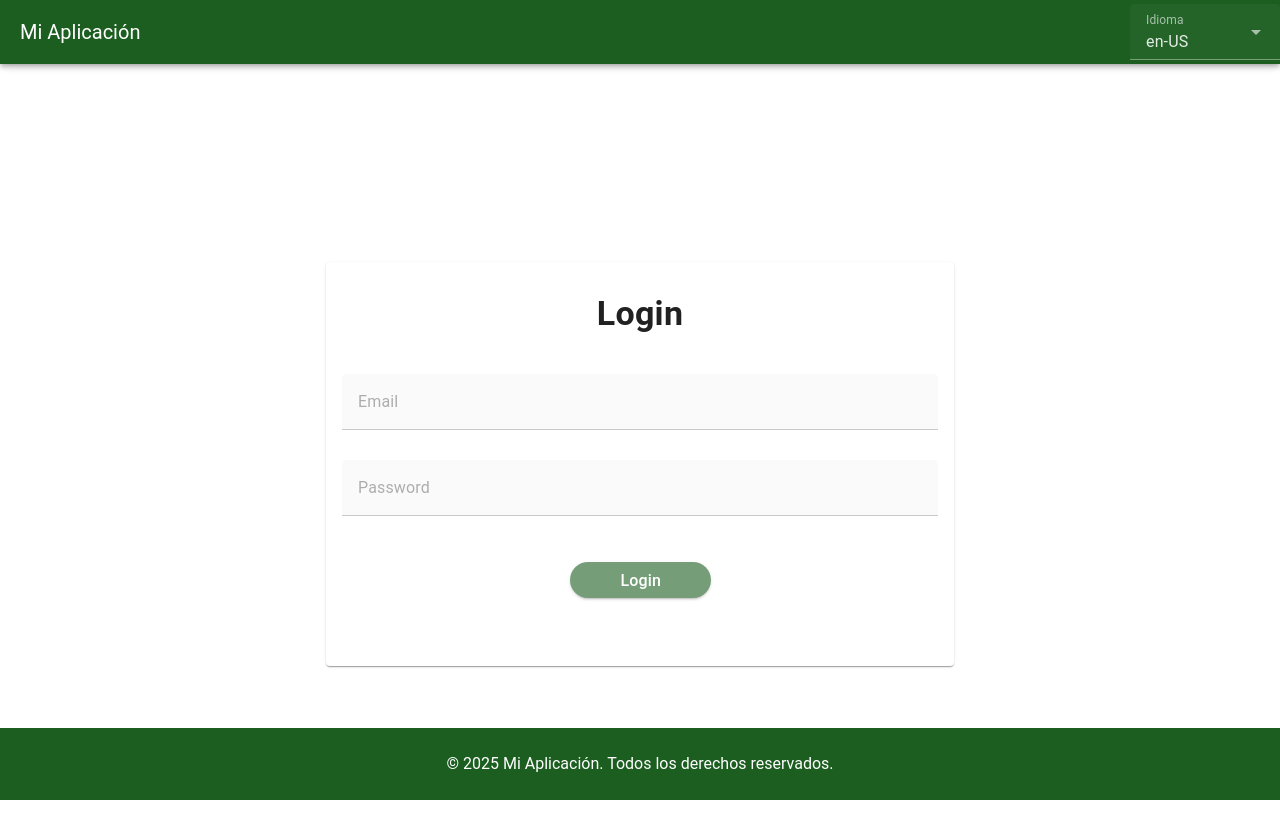
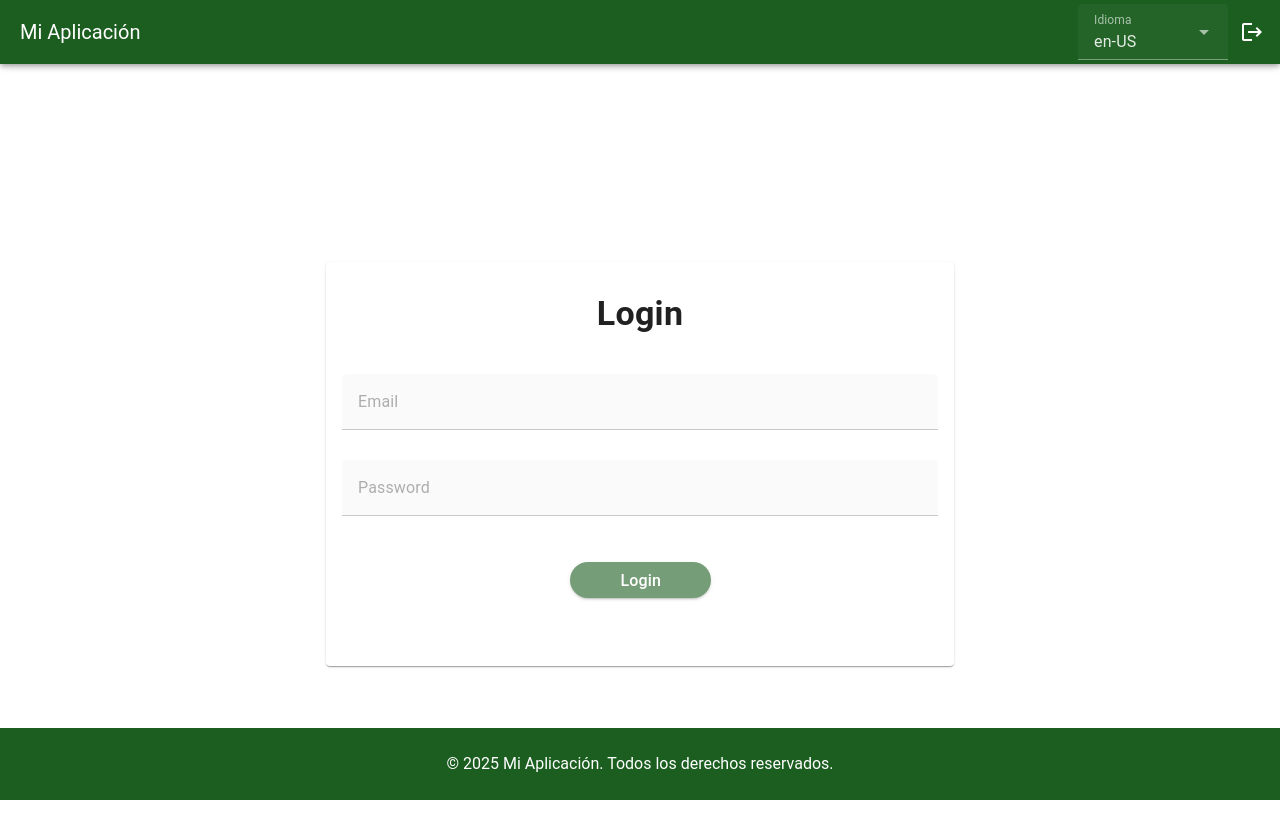
Before and after one commit to maria29852164/Cart-products-vuejs, a Vue app: page /login in a window 1280 px wide. Shown: the top 838 px of the page. Built offline with nearby package versions, Linux system fonts and the light colour scheme; sample sign-in values are in the browser's storage.

Commit message:
feat: login session

```diff
--- a/src/App.vue
+++ b/src/App.vue
@@ -3,6 +3,8 @@
     <!-- Header -->
     <v-app-bar app color="green-darken-4" dark>
       <v-toolbar-title>Mi Aplicación</v-toolbar-title>
+      <v-spacer/>
+
       <v-select
           v-model="locale"
           :items="locales"
@@ -13,6 +15,15 @@
           hide-details
           style="max-width: 150px"
       />
+      <!-- Botón de Logout, solo si está autenticado -->
+      <v-btn
+          v-if="isAuthenticatedComputed"
+          icon
+          @click="handleLogout"
+          title="Cerrar sesión"
+      >
+        <v-icon>mdi-logout</v-icon>
+      </v-btn>
     </v-app-bar>
 
     <!-- Main Content (Login Form) -->
@@ -36,6 +47,8 @@
 
 import { useI18n } from 'vue-i18n'
 import { computed } from 'vue'
+import {useRouter} from "vue-router";
+import {useAuth} from "./modules/auth/composables/useAuth.ts";
 
 const { locale } = useI18n()
 
@@ -50,4 +63,12 @@ const selected = computed({
     locale.value = val
   },
 })
+const router = useRouter()
+const { token, logout } = useAuth()
+const isAuthenticatedComputed = computed(() => !(token=='' || !token))
+
+const handleLogout = () => {
+  logout()                         // Limpia el estado de autenticación
+  router.push({ name: 'login' })  // Redirige al login
+}
 </script>
--- a/src/main.ts
+++ b/src/main.ts
@@ -10,11 +10,21 @@ import * as directives from 'vuetify/directives'
 import {createPinia} from "pinia";
 import {i18n} from "./i18n";
 import router from "./router";
+import {useAuthStore} from "./modules/auth/store/useAuthStore.ts";
 
 const vuetify = createVuetify({
     components,
     directives,
 })
 const pinia = createPinia()
+const app = createApp(App)
+app.use(pinia)
+const authStore = useAuthStore()
+authStore.loadToken()
+// settings
+app.use(i18n)
+app.use(vuetify)
+app.use(router)
 
-createApp(App).use(i18n).use(pinia).use(vuetify).use(router).mount('#app')
+
+app.mount('#app')
--- a/src/router/index.ts
+++ b/src/router/index.ts
@@ -22,7 +22,8 @@ const routes = [
 // Configurar la guardia de navegación
 router.beforeEach((to, from, next) => {
     const { token } = useAuth()
-    console.log(to.meta.requiresAuth && (token==''  || !token))
+    console.log(token)
+    console.log( (token==''  || !token))
     if (to.meta.requiresAuth && (token==''  || !token) ) {
         next({ name: EndpointsEnum.LOGIN})
     } else {
```
